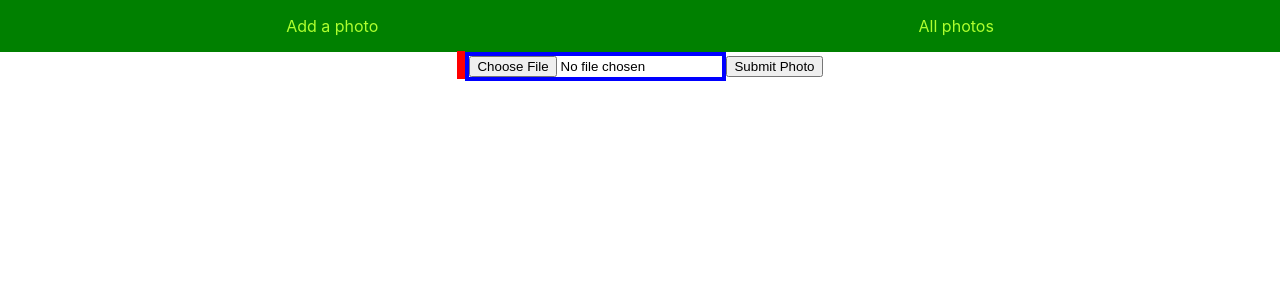
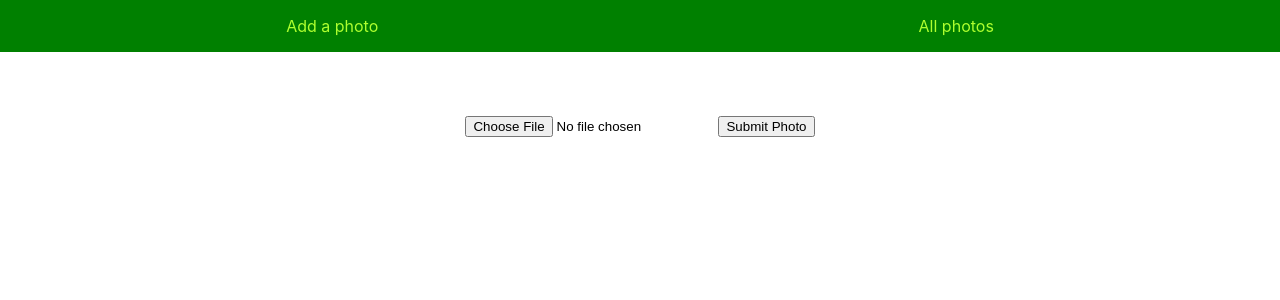
Before and after one commit to gracehoober/Pix.ly, a React (Create React App) app in the folder pixly-frontend/: page /add in a window 1280 px wide. Shown: the top 300 px of the page. Built offline with nearby package versions, Linux system fonts and the light colour scheme; no server answers.

Commit message:
CSS debuggin borders removed

```diff
--- a/pixly-frontend/src/AddPhotoForm.css
+++ b/pixly-frontend/src/AddPhotoForm.css
@@ -1,10 +1,17 @@
-.stupidLabel {
-  border: red 4px solid;
+.AddPhotoForm{
+  display: flex;
+  justify-content: center;
+  margin: 4rem;
+}
 
+.photoLabel{
 
 }
 
-.stupidInput {
-  border: blue 4px solid;
+.photoForm{
 
 }
+
+.AddPhotoForm-submit-btn{
+  font-family:
+}
--- a/pixly-frontend/src/AddPhotoForm.js
+++ b/pixly-frontend/src/AddPhotoForm.js
@@ -46,7 +46,7 @@ function AddPhotoForm({ uploadPhoto }) {
   return (
     <>
       <form className="AddPhotoForm" onSubmit={handleSubmit}>
-        <label htmlFor="photo" className="stupidLabel">
+        <label htmlFor="photo" className="photoLabel">
         </label>
 
         <input
@@ -57,7 +57,7 @@ function AddPhotoForm({ uploadPhoto }) {
           files={formData}
           onChange={handleChange}
           required
-          className="stupidInput"
+          className="photoInput"
 
         >
         </input>
@@ -68,5 +68,3 @@ function AddPhotoForm({ uploadPhoto }) {
 }
 
 export default AddPhotoForm;
-
-{/* <div onClick={testClick}>DIV</div> */}
```
